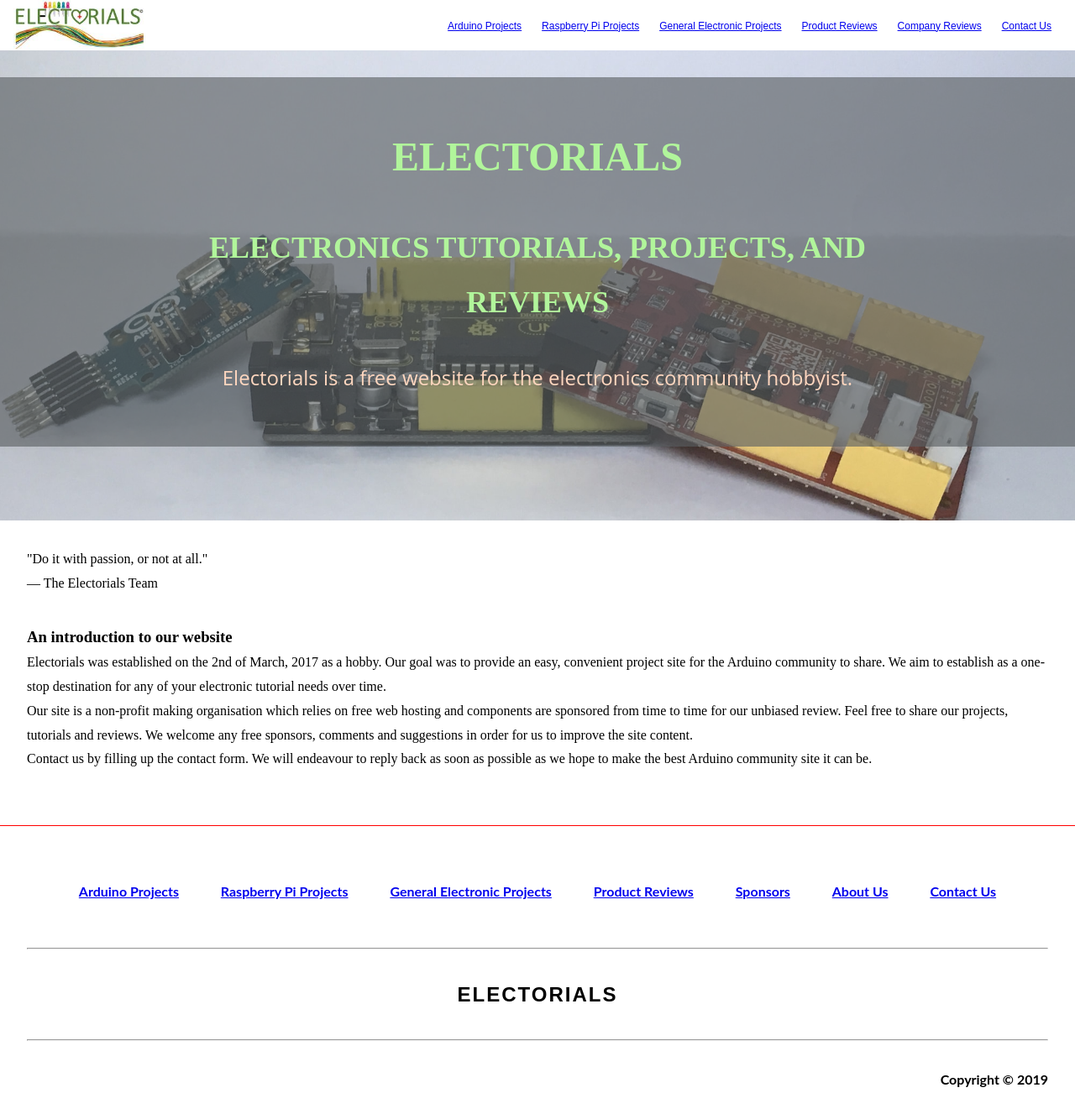
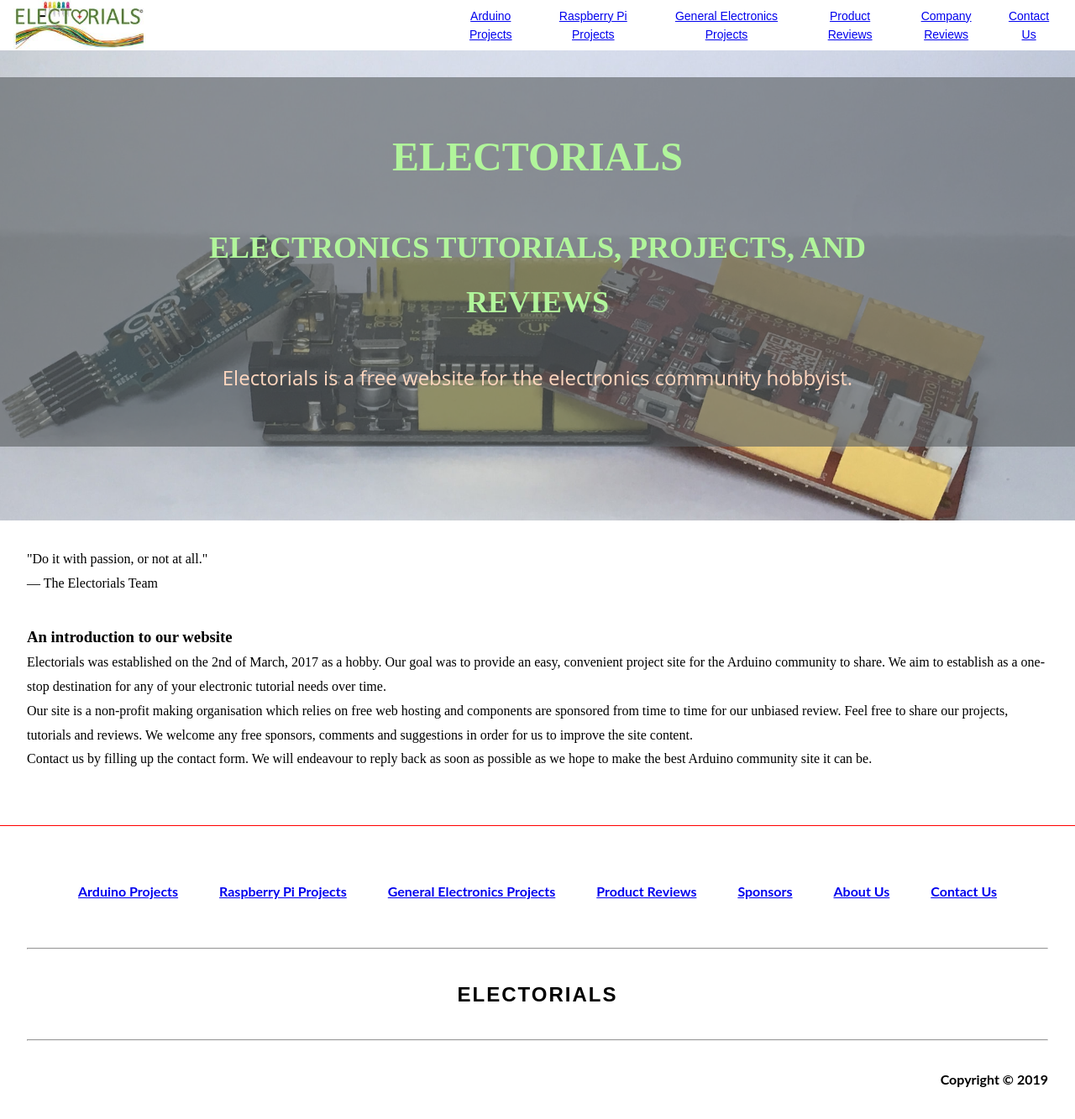
Before and after one commit to Electorials/electorials.github.io, a Jekyll site: the page built from index.html, in a window 1280 px wide and 1333 px high. Shown: the whole window at 84% size. Built offline with Jekyll 4.4.1, drawn with Linux system fonts in a browser that asks for light colours.

Commit message:
Redid navbar styling
Links now have a larger, clickable region, with a slightly-narrow line spacing (for now until I find out how to get a larger navbar that also has the logo vertically-centred.

```diff
--- a/_data/footer.yml
+++ b/_data/footer.yml
@@ -6,7 +6,7 @@
   link: /projects/raspberry-pi
   class: raspberry-pi footer-item
 
-- name: General Electronic Projects
+- name: General Electronics Projects
   link: /projects/gen-elec
   class: gen-elec footer-item
 
--- a/_data/navigation.yml
+++ b/_data/navigation.yml
@@ -10,7 +10,7 @@
   link: /projects/raspberry-pi
   class: raspberry-pi menu-item
 
-- name: General Electronic Projects
+- name: General Electronics Projects
   link: /projects/gen-elec
   class: gen-elec menu-item
 
--- a/assets/css/styles.css
+++ b/assets/css/styles.css
@@ -54,9 +54,19 @@ nav {
 }
 
 .menu-item a {
-    padding: 1rem .75rem;
-    font-size: .75em;
+    --item-width: 75%;
+    display: block;
+    padding: .125rem;
+    font-size: .875em;
+    width: var(--item-width);
+    transform: translateX(calc((100% - var(--item-width)) / 2 ));
+    line-height: 1.6em;
 }
+
+/* .home a {
+    width: 100%;
+} */
+
 
 .menu-item a:hover {
     background-color: #e2e2e2;
@@ -217,3 +227,13 @@ footer ul li {
     font-size: 1em;
     font-family: 'Lato', sans-serif;
 }
+
+/* * { background-color: rgba(255,0,0,.2); }
+* * { background-color: rgba(0,255,0,.2); }
+* * * { background-color: rgba(0,0,255,.2); }
+* * * * { background-color: rgba(255,0,255,.2); }
+* * * * * { background-color: rgba(0,255,255,.2); }
+* * * * * * { background-color: rgba(255,255,0,.2); }
+* * * * * * * { background-color: rgba(255,0,0,.2); }
+* * * * * * * * { background-color: rgba(0,255,0,.2); }
+* * * * * * * * * { background-color: rgba(0,0,255,.2); } */
```
Also changed, not shown: TODO.md (+1 -1 lines).
